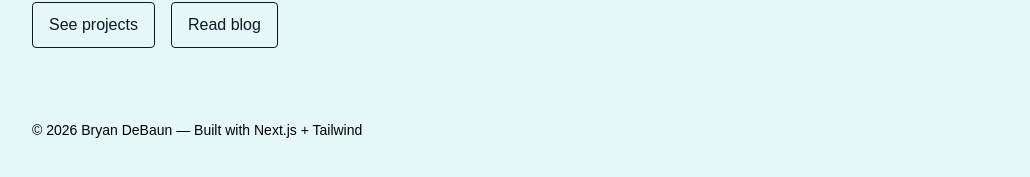
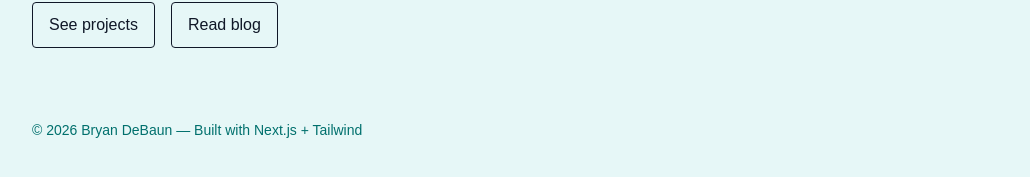
Before and after one commit to bryan-debaun/bryandebaun.dev, a Next.js app: page / in a window 1280 px wide. Shown: the part 267-444 px from the top of the page, without its empty margins (120-1150 px from the left). Built offline with nearby package versions, Linux system fonts and the light colour scheme.

Commit message:
style: muted teal footer in light mode; soft mint tint in dark mode (fixes #9)

```diff
--- a/src/app/globals.css
+++ b/src/app/globals.css
@@ -128,9 +128,14 @@ html.light {
   color: var(--color-norwegian-100);
 }
 
-/* Footer color follows the current foreground variable (works in dark mode) */
+/* Footer color follows the Norwegian muted teal (light) and a soft mint in dark mode */
 .site-footer {
-  color: var(--foreground);
+  color: var(--color-norwegian-700);
+}
+
+html.dark .site-footer {
+  color: rgba(230, 247, 247, 0.85);
+  /* soft mint tint on dark background */
 }
 
 /* Button styles (accent solid in dark mode) */
```
